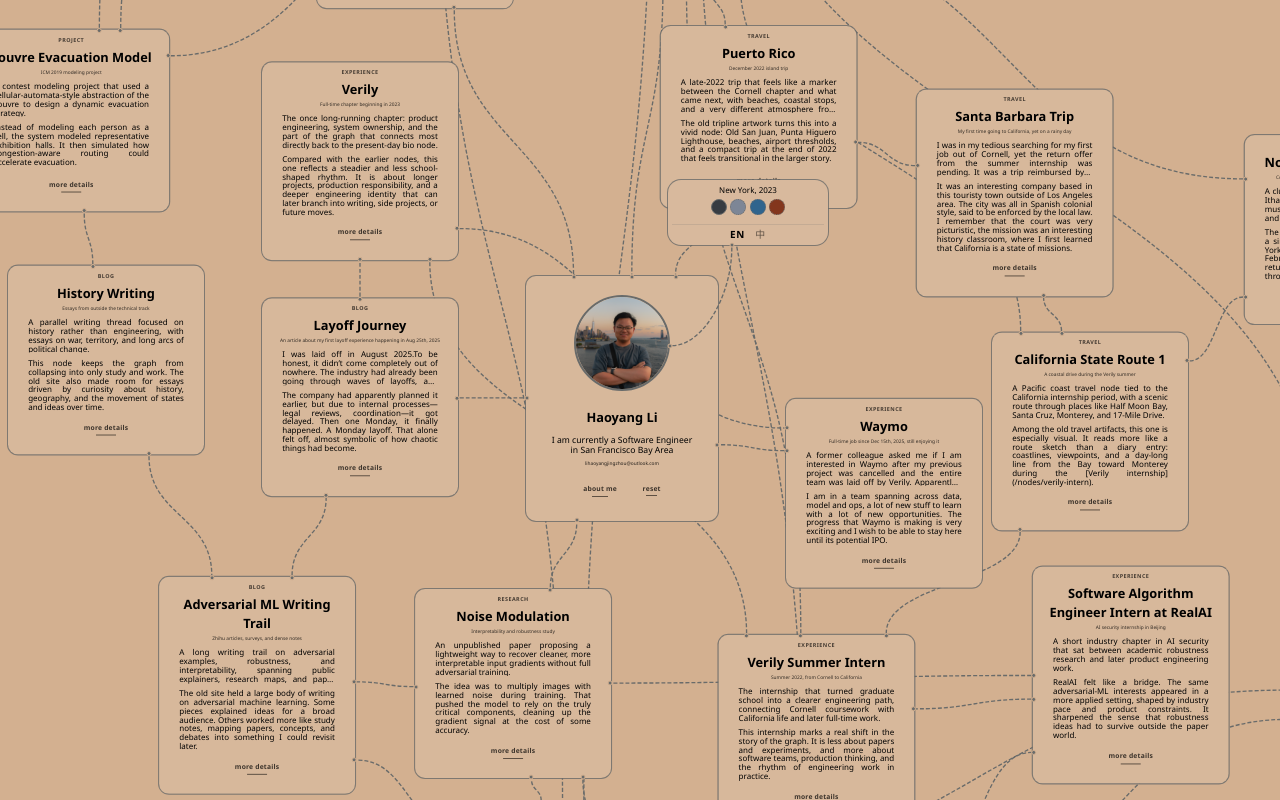
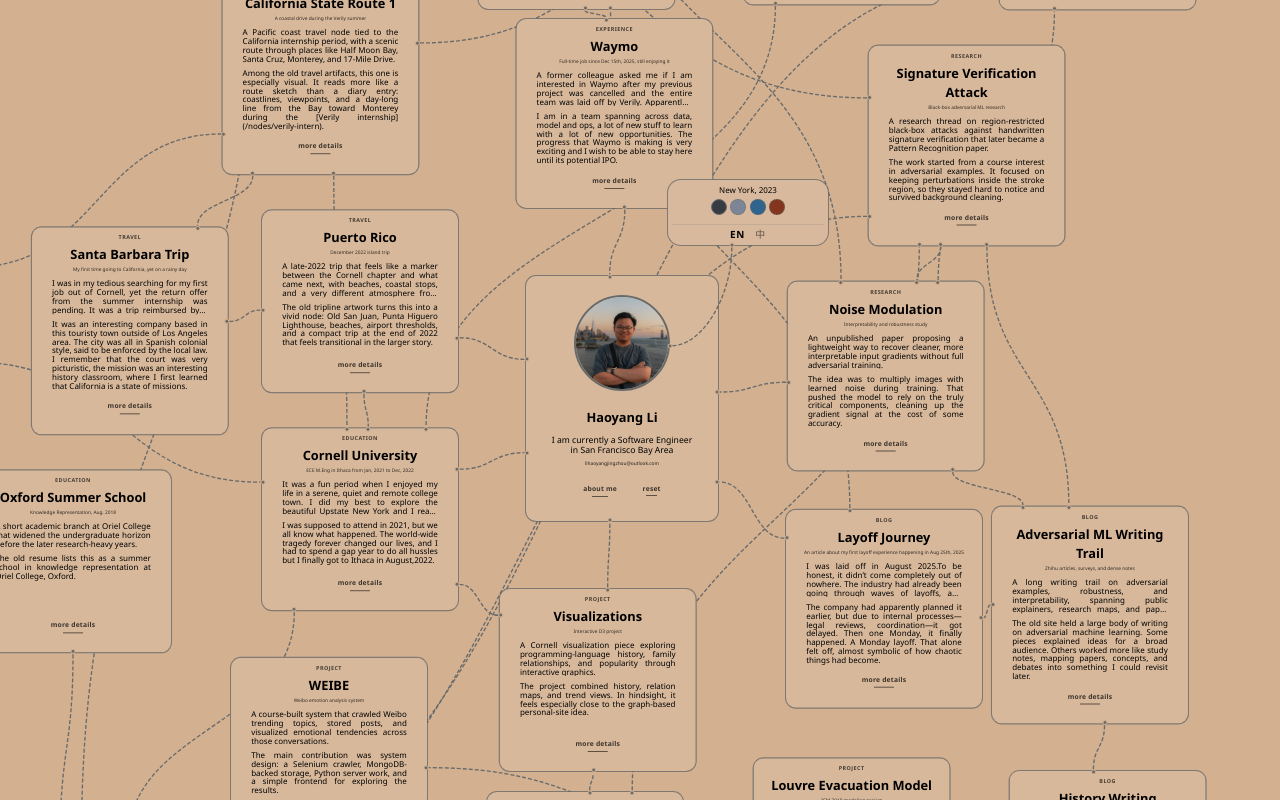
Before and after one commit to Greenere/greenpage, a React (Vite) app: page / in a window 1280 px wide. Built offline with nearby package versions, Linux system fonts and the light colour scheme.

Commit message:
Fix layout

```diff
--- a/src/configs/content/domains.ts
+++ b/src/configs/content/domains.ts
@@ -1,33 +1,33 @@
 export const DOMAIN_CONFIG = {
-  research: {
-    display: 'research',
-    cardTag: 'RESEARCH',
-    seedAngle: -140,
+  experience: {
+    display: 'experience',
+    cardTag: 'EXPERIENCE',
+    seedAngle: -20,  // right side, slightly above east
+  },
+  blog: {
+    display: 'writing',
+    cardTag: 'BLOG',
+    seedAngle: 0,    // right side, due east
+  },
+  project: {
+    display: 'project',
+    cardTag: 'PROJECT',
+    seedAngle: 20,   // right side, slightly below east
   },
   education: {
     display: 'education',
     cardTag: 'EDUCATION',
-    seedAngle: -95,
+    seedAngle: 160,  // left side, slightly above west
+  },
+  research: {
+    display: 'research',
+    cardTag: 'RESEARCH',
+    seedAngle: 180,  // left side, due west
   },
   travel: {
     display: 'travel',
     cardTag: 'TRAVEL',
-    seedAngle: -20,
-  },
-  blog: {
-    display: 'writing',
-    cardTag: 'BLOG',
-    seedAngle: 25,
-  },
-  experience: {
-    display: 'experience',
-    cardTag: 'EXPERIENCE',
-    seedAngle: 95,
-  },
-  project: {
-    display: 'project',
-    cardTag: 'PROJECT',
-    seedAngle: 150,
+    seedAngle: 200,  // left side, slightly below west
   },
 } as const;
 
--- a/src/pages/graph/NodeHomePage.tsx
+++ b/src/pages/graph/NodeHomePage.tsx
@@ -738,8 +738,8 @@ function buildEdgesForNodes(
     };
 }
 
-function relaxInitialNodes(nodes: Node[]) {
-    const lockedIds = new Set(['bio']);
+function relaxInitialNodes(nodes: Node[], extraLockedIds?: ReadonlySet<string>) {
+    const lockedIds = new Set(['bio', ...(extraLockedIds ?? [])]);
     const pos = new Map<string, BoxState>();
 
     for (const node of nodes) {
@@ -862,6 +862,12 @@ function buildInitialGraph(
         }
     );
     const positionById = new Map(contentNodes.map((node) => [node.id, targetCenters.get(node.id) ?? bioCenter]));
+
+    const bioConnectedIds = new Set<string>();
+    for (const rel of graphRelations) {
+        if (rel.from === 'bio') bioConnectedIds.add(rel.to);
+        if (rel.to === 'bio') bioConnectedIds.add(rel.from);
+    }
 
     const relaxedNodes = relaxInitialNodes([
         {
@@ -902,7 +908,7 @@ function buildInitialGraph(
                 } satisfies StoryNodeData,
             };
         }),
-    ]);
+    ], bioConnectedIds);
 
     return buildEdgesForNodes(relaxedNodes, graphRelations);
 }
--- a/src/pages/graph/layout/graphLayout.ts
+++ b/src/pages/graph/layout/graphLayout.ts
@@ -208,17 +208,32 @@ export function enforceAnchorClearance(
     const anchor = pos.get(anchorId);
     if (!anchor) return;
 
+    // Synthetic box for the anchor's full clearance footprint.
+    // Kept constant because the anchor never moves in this pass.
+    const halo: BoxState = {
+        x: anchor.x - (anchor.pad + extraPadding),
+        y: anchor.y - (anchor.pad + extraPadding),
+        w: anchor.w + (anchor.pad + extraPadding) * 2,
+        h: anchor.h + (anchor.pad + extraPadding) * 2,
+        pad: 0,
+    };
+
     for (let iter = 0; iter < maxIters; iter++) {
         let movedAny = false;
 
-        for (const [nodeId, node] of pos) {
-            if (nodeId === anchorId) continue;
+        // Rebuild the spatial index each iteration so nodes pushed outward
+        // in the previous iteration are no longer returned as candidates.
+        const collisionIndex = buildCollisionIndex(pos, COLLISION_CELL_SIZE);
+
+        // Only visit nodes whose cells overlap the halo — O(k) instead of O(N).
+        const candidateIds = getPotentialCollisionIds(anchorId, halo, collisionIndex, COLLISION_CELL_SIZE);
+
+        for (const nodeId of candidateIds) {
+            const node = pos.get(nodeId);
+            if (!node) continue;
 
             const [dx, dy] = mtvSeparateAABB(
-                anchor.x - (anchor.pad + extraPadding),
-                anchor.y - (anchor.pad + extraPadding),
-                anchor.w + (anchor.pad + extraPadding) * 2,
-                anchor.h + (anchor.pad + extraPadding) * 2,
+                halo.x, halo.y, halo.w, halo.h,
                 node.x - node.pad,
                 node.y - node.pad,
                 node.w + node.pad * 2,
@@ -492,16 +507,39 @@ export function buildLaneTargetPositions(
     const minViewport = Math.min(viewportWidth, viewportHeight);
     const innerRadius = Math.max(innerRadiusMin, Math.min(innerRadiusMax, minViewport * 0.245));
     const radialGap = Math.max(radialGapMin, Math.min(radialGapMax, minViewport * 0.128));
+    // Outermost ring must not exceed this distance from center.
+    const maxOuterRadius = minViewport * 0.44;
+
+    // Build the set of nodes directly connected to the bio anchor so they can
+    // be placed at layer 0 (innermost ring) in their respective lanes.
+    const bioConnectedIds = new Set<string>();
+    for (const rel of graphRelations) {
+        if (rel.from === 'bio') bioConnectedIds.add(rel.to);
+        if (rel.to === 'bio') bioConnectedIds.add(rel.from);
+    }
+
     const targets = new Map<string, Point>();
 
     for (const domain of domainOrder) {
         const laneNodes = contentNodes
             .filter((node) => node.domain === domain)
-            .sort((left, right) => getChronologySortKey(right.chronology) - getChronologySortKey(left.chronology));
+            .sort((left, right) => {
+                // Bio-connected nodes always come first so they land at layer 0.
+                const leftBio = bioConnectedIds.has(left.id) ? 1 : 0;
+                const rightBio = bioConnectedIds.has(right.id) ? 1 : 0;
+                if (leftBio !== rightBio) return rightBio - leftBio;
+                // Within each tier, sort by chronology descending (most recent first).
+                return getChronologySortKey(right.chronology) - getChronologySortKey(left.chronology);
+            });
         const lane = lanePlan.get(domain);
         if (!lane) continue;
 
         const outerLayerCount = Math.max(1, Math.ceil((laneNodes.length - 1) / 2));
+        // Shrink the gap when there are many nodes so the outermost ring stays
+        // within maxOuterRadius. With few nodes the cap has no effect.
+        const effectiveRadialGap = outerLayerCount > 1
+            ? Math.min(radialGap, (maxOuterRadius - innerRadius) / outerLayerCount)
+            : radialGap;
         const effectiveMaxAngleOffset = Math.min(maxAngleOffset, lane.span * 0.34);
         const angleStep = outerLayerCount > 0 ? effectiveMaxAngleOffset / outerLayerCount : 0;
 
@@ -510,8 +548,8 @@ export function buildLaneTargetPositions(
             const side = index === 0 ? 0 : index % 2 === 1 ? -1 : 1;
             const angleOffset = side * angleStep * layer;
             const angle = lane.centerAngle + angleOffset;
-            const radius = innerRadius + layer * radialGap;
-            const tangentOffset = side === 0 ? 0 : side * radialGap * 0.14;
+            const radius = innerRadius + layer * effectiveRadialGap;
+            const tangentOffset = side === 0 ? 0 : side * effectiveRadialGap * 0.14;
 
             targets.set(node.id, {
                 x: centerX + Math.cos(angle) * radius - Math.sin(angle) * tangentOffset,
```
